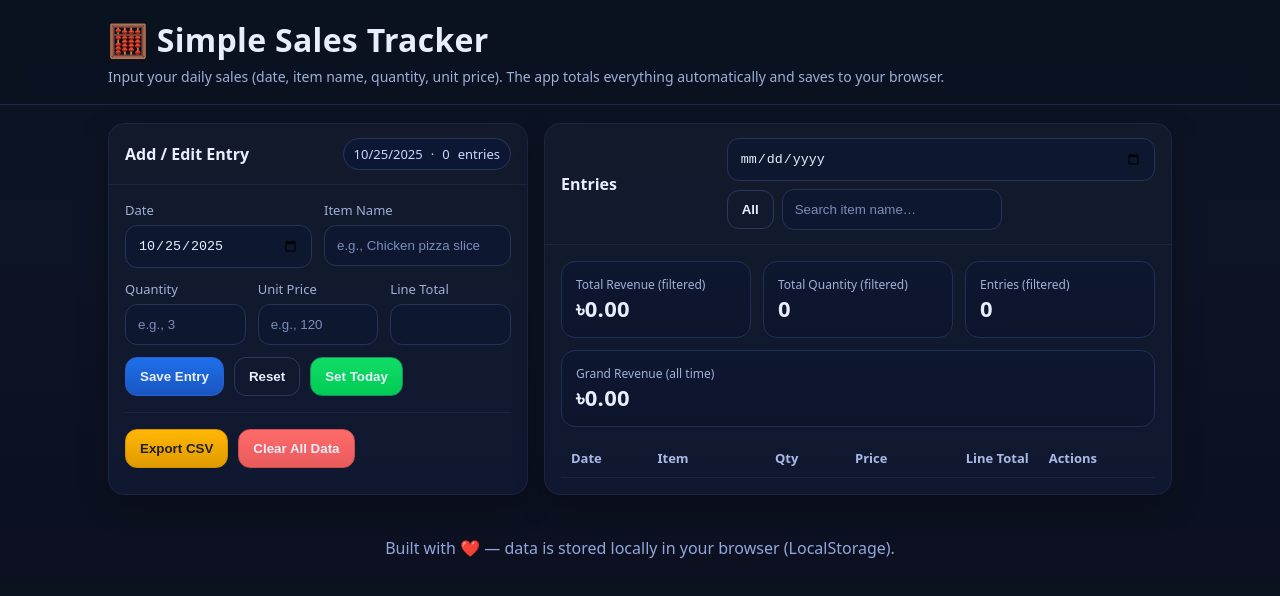
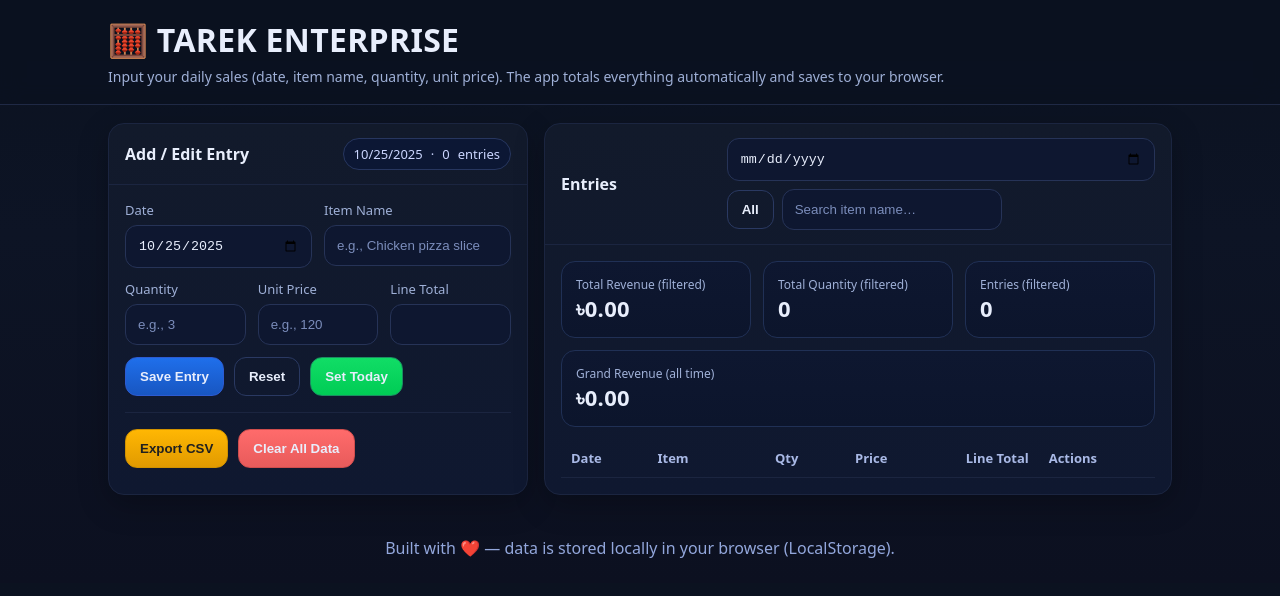
Before and after one commit to Minhazdip/tarekenterprise, a plain HTML site: page index.html in a window 1280 px wide. Drawn offline with Linux system fonts and the light colour scheme.

Commit message:
Update index.html

```diff
--- a/index.html
+++ b/index.html
@@ -69,7 +69,7 @@
 <body>
   <header>
     <div class="wrap">
-      <h1>🧮 Simple Sales Tracker</h1>
+      <h1>🧮 TAREK ENTERPRISE</h1>
       <div class="sub">Input your daily sales (date, item name, quantity, unit price). The app totals everything automatically and saves to your browser.</div>
     </div>
   </header>
```
